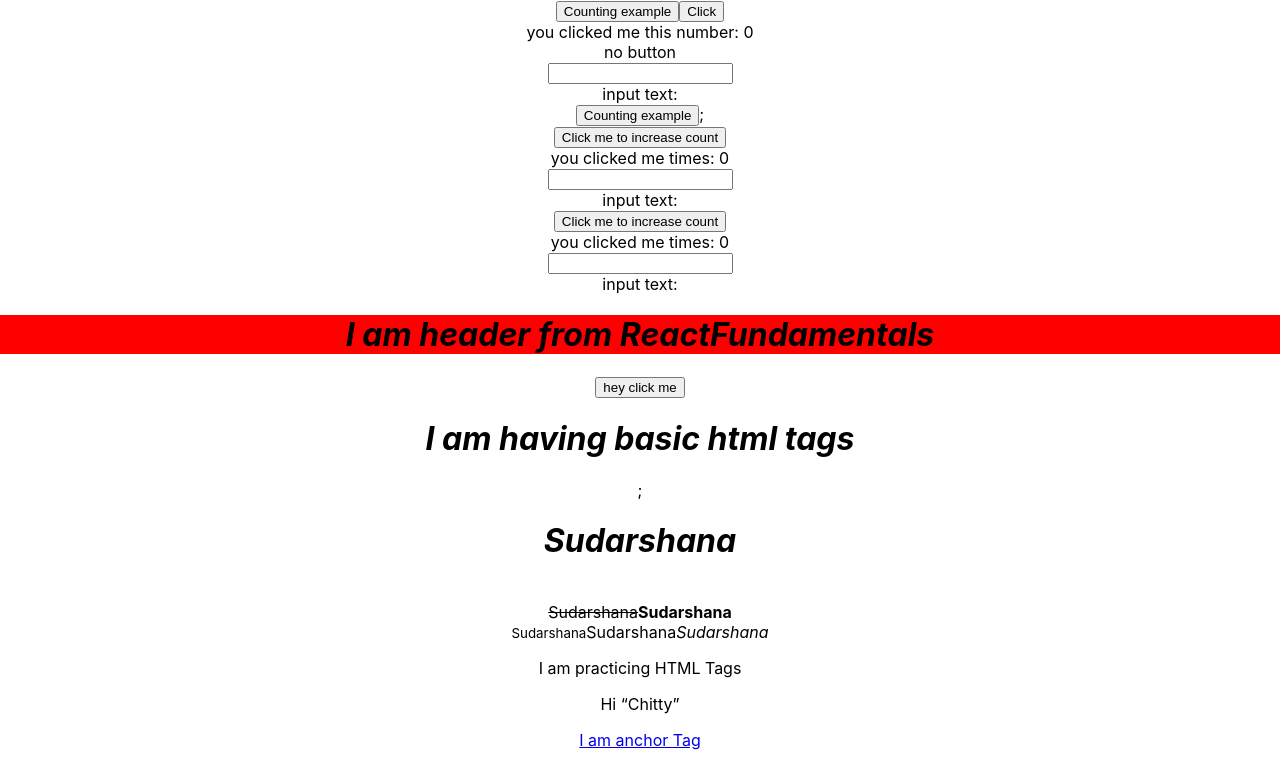
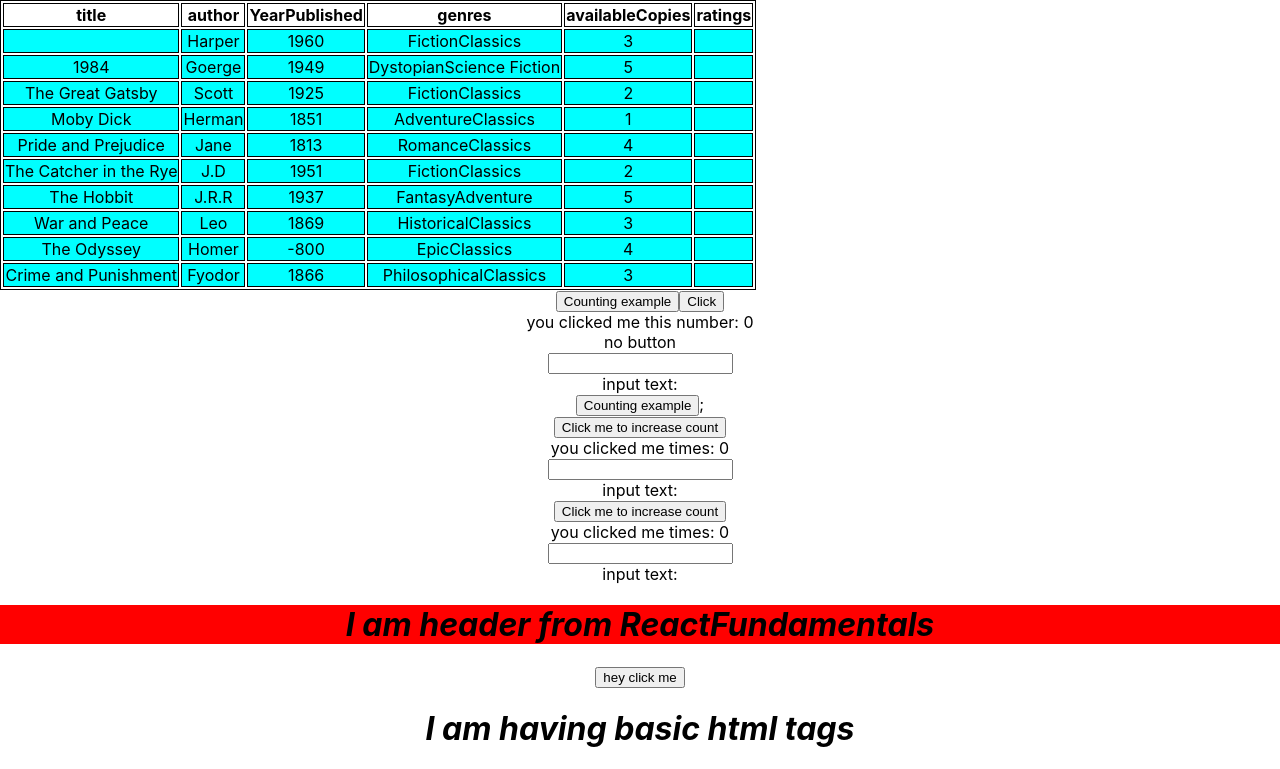
Before and after one commit to hemanthkatam/react-basics, a React (Create React App) app: page / in a window 1280 px wide. Shown: the top 769 px of the page. Built offline with nearby package versions, Linux system fonts and the light colour scheme.

Commit message:
tabledata

```diff
--- a/src/reaact-fundamentals/ReactFundamentals.js
+++ b/src/reaact-fundamentals/ReactFundamentals.js
@@ -10,6 +10,7 @@ import { StyledButton } from "./components/StyledButton/StyledButton";
 import { Count1 } from "./components/Count/Count";
 import { CounterExample } from "./components/CounterExample/CounterExample";
 import { DoubleButton } from "./components/DoubleButton/DoubleButton";
+import {LibraryTable  } from "./components/LibraryTable/LibraryTable"
 export const ReactFundamentals = () => {
   const header = "I am header from ReactFundamentals";
   const buttonName = "hey click me";
@@ -30,6 +31,7 @@ export const ReactFundamentals = () => {
   }
   return (
     <div>
+      <LibraryTable/>
       <DoubleButton title={doubleButton1} onButtonClickHandler={doubleButton}/>
       <Count1 />
       <CounterExample />
--- /dev/null
+++ b/src/reaact-fundamentals/components/LibraryTable/LibraryTable.css
@@ -0,0 +1,3 @@
+table, th, td{
+    border: 1px solid black
+}
--- /dev/null
+++ b/src/reaact-fundamentals/components/LibraryTable/LibraryTable.js
@@ -0,0 +1,285 @@
+import React from "react";
+import "./LibraryTable.css";
+
+export const LibraryTable = () => {
+    const Book1Details=   {
+      title: "To Kill a Mockingbird",
+      author: "Harper",
+      yearPublished: 1960,
+      genres: ["Fiction", "Classics"],
+      availableCopies: 3,
+      ratings: [
+        { reviewer: "John", rating: 5 },
+        { reviewer: "Jane", rating: 4.5 },
+        { reviewer: "Alex", rating: 4 }
+      ]
+    };
+    const Book2Details= {
+      title: "1984",
+      author: "George",
+      yearPublished: 1949,
+      genres: ["Dystopian", "Science Fiction"],
+      availableCopies: 5,
+      ratings: [
+        { reviewer: "Alice", rating: 5 },
+        { reviewer: "Bob", rating: 4.8 },
+        { reviewer: "Charlie", rating: 4.5 }
+      ]
+    };
+    const Book3Deyails={
+      title: "The Great Gatsby",
+      author: "Scott",
+      yearPublished: 1925,
+      genres: ["Fiction", "Classics"],
+      availableCopies: 2,
+      ratings: [
+        { reviewer: "David", rating: 4.5 },
+        { reviewer: "Emma", rating: 4.7 },
+        { reviewer: "Frank", rating: 4.3 }
+      ]
+    };
+    const Book4Details={
+      title: "Moby Dick",
+      author: "Herman",
+      yearPublished: 1851,
+      genres: ["Adventure", "Classics"],
+      availableCopies: 1,
+      ratings: [
+        { reviewer: "Grace", rating: 4 },
+        { reviewer: "Hannah", rating: 3.8 },
+        { reviewer: "Ivan", rating: 4.2 }
+      ]
+    };
+    const Book5Details={
+      title: "Pride and Prejudice",
+      author: "Jane",
+      yearPublished: 1813,
+      genres: ["Romance", "Classics"],
+      availableCopies: 4,
+      ratings: [
+        { reviewer: "Julia", rating: 5 },
+        { reviewer: "Karen", rating: 4.9 },
+        { reviewer: "Leo", rating: 4.6 }
+      ]
+    };
+    const Book6Details={
+      title: "The Catcher in the Rye",
+      author: "J.D",
+      yearPublished: 1951,
+      genres: ["Fiction", "Classics"],
+      availableCopies: 2,
+      ratings: [
+        { reviewer: "Michael", rating: 4.2 },
+        { reviewer: "Nancy", rating: 3.9 },
+        { reviewer: "Oscar", rating: 4.1 }
+      ]
+    };
+    const Book7Details={
+      title: "The Hobbit",
+      author:"J.R.R.",
+      yearPublished: 1937,
+      genres: ["Fantasy", "Adventure"],
+      availableCopies: 5,
+      ratings: [
+        { reviewer: "Paul", rating: 5 },
+        { reviewer: "Quincy", rating: 4.8 },
+        { reviewer: "Rachel", rating: 4.9 }
+      ]
+    };
+    const Book8Details={
+      title: "War and Peace",
+      author: "Leo",
+      yearPublished: 1869,
+      genres: ["Historical", "Classics"],
+      availableCopies: 3,
+      ratings: [
+        { reviewer: "Sam", rating: 4.3 },
+        { reviewer: "Tina", rating: 4.5 },
+        { reviewer: "Uma", rating: 4.2 }
+      ]
+    };
+    const Book9Details={
+      title: "The Odyssey",
+      author: "Homer",
+      yearPublished: -800,
+      genres: ["Epic", "Classics"],
+      availableCopies: 4,
+      ratings: [
+        { reviewer: "Victor", rating: 4.6 },
+        { reviewer: "Wendy", rating: 4.7 },
+        { reviewer: "Xander", rating: 4.5 }
+      ]
+    };
+    const Book10Details={
+      title: "Crime and Punishment",
+      author:  "Fyodor",
+
+      yearPublished: 1866,
+      genres: ["Philosophical", "Classics"],
+      availableCopies: 3,
+      ratings: [
+        { reviewer: "Yvonne", rating: 4.4 },
+        { reviewer: "Zach", rating: 4.6 },
+        { reviewer: "Amy", rating: 4.3 }
+      ]
+    }
+
+  const BookList=[
+    {itle: "To Kill a Mockingbird",
+    author:"Harper",
+    yearPublished: 1960,
+    genres: ["Fiction", "Classics"],
+    availableCopies: 3,
+    ratings: [
+      { reviewer: "John", rating: 5 },
+      { reviewer: "Jane", rating: 4.5 },
+      { reviewer: "Alex", rating: 4 }
+    ]},
+  {
+    title: "1984",
+      author: "Goerge",
+      yearPublished: 1949,
+      genres: ["Dystopian", "Science Fiction"],
+      availableCopies: 5,
+      ratings: [
+        { reviewer: "Alice", rating: 5 },
+        { reviewer: "Bob", rating: 4.8 },
+        { reviewer: "Charlie", rating: 4.5 }
+      ]
+  },
+  {
+    title: "The Great Gatsby",
+    author: "Scott",
+    yearPublished: 1925,
+    genres: ["Fiction", "Classics"],
+    availableCopies: 2,
+    ratings: [
+      { reviewer: "David", rating: 4.5 },
+      { reviewer: "Emma", rating: 4.7 },
+      { reviewer: "Frank", rating: 4.3 }
+    ]
+  },
+  {
+    title: "Moby Dick",
+      author: "Herman",
+      yearPublished: 1851,
+      genres: ["Adventure", "Classics"],
+      availableCopies: 1,
+      ratings: [
+        { reviewer: "Grace", rating: 4 },
+        { reviewer: "Hannah", rating: 3.8 },
+        { reviewer: "Ivan", rating: 4.2 }
+      ]
+  },
+  {
+    title: "Pride and Prejudice",
+      author: "Jane",
+      yearPublished: 1813,
+      genres: ["Romance", "Classics"],
+      availableCopies: 4,
+      ratings: [
+        { reviewer: "Julia", rating: 5 },
+        { reviewer: "Karen", rating: 4.9 },
+        { reviewer: "Leo", rating: 4.6 }
+      ]
+  },
+  {
+    title: "The Catcher in the Rye",
+      author: "J.D",
+      yearPublished: 1951,
+      genres: ["Fiction", "Classics"],
+      availableCopies: 2,
+      ratings: [
+        { reviewer: "Michael", rating: 4.2 },
+        { reviewer: "Nancy", rating: 3.9 },
+        { reviewer: "Oscar", rating: 4.1 }
+      ]
+  },
+  {
+    title: "The Hobbit",
+      author: "J.R.R",
+      yearPublished: 1937,
+      genres: ["Fantasy", "Adventure"],
+      availableCopies: 5,
+      ratings: [
+        { reviewer: "Paul", rating: 5 },
+        { reviewer: "Quincy", rating: 4.8 },
+        { reviewer: "Rachel", rating: 4.9 }
+      ]
+  },
+  {
+    title: "War and Peace",
+    author: "Leo",
+    yearPublished: 1869,
+    genres: ["Historical", "Classics"],
+    availableCopies: 3,
+    ratings: [
+      { reviewer: "Sam", rating: 4.3 },
+      { reviewer: "Tina", rating: 4.5 },
+      { reviewer: "Uma", rating: 4.2 }
+    ]
+  },
+  {
+    title: "The Odyssey",
+    author: "Homer",
+    yearPublished: -800,
+    genres: ["Epic", "Classics"],
+    availableCopies: 4,
+    ratings: [
+      { reviewer: "Victor", rating: 4.6 },
+      { reviewer: "Wendy", rating: 4.7 },
+      { reviewer: "Xander", rating: 4.5 }
+    ]
+  },
+  {
+    title: "Crime and Punishment",
+      author:  "Fyodor",
+      yearPublished: 1866,
+      genres: ["Philosophical", "Classics"],
+      availableCopies: 3,
+      ratings: [
+        { reviewer: "Yvonne", rating: 4.4 },
+        { reviewer: "Zach", rating: 4.6 },
+        { reviewer: "Amy", rating: 4.3 }
+      ]
+  }
+  ];
+  console.log("--Books Data--",BookList)
+  const header=["title","author","YearPublished","genres","availableCopies","ratings"]
+  return(
+    <div className="Library">
+      <table>
+        <tr>
+        {header.map((heading) => (
+            <th>{heading}</th>
+          ))}
+        </tr>
+        {BookList.map((books) => {
+          return(
+          <tr>
+          <td>{books.title}</td>
+          <td>{books.author}</td>
+          <td>{books.yearPublished}</td>
+          <td>{books.genres}</td>
+          <td>{books.availableCopies}</td>
+          <td>{books.ratings.reviewer}</td>
+          </tr>
+          );
+        })
+        }
+
+      </table>
+
+    </div>
+  )
+}
+
+// {employeeList.map((employee) => {
+//   return (
+//     <tr>
+//       <td>{employee.compnay}</td>
+//       <td>{employee.contract}</td>
+//       <td>{employee.country}</td>
+//     </tr>
+//   );
+// })}
```
